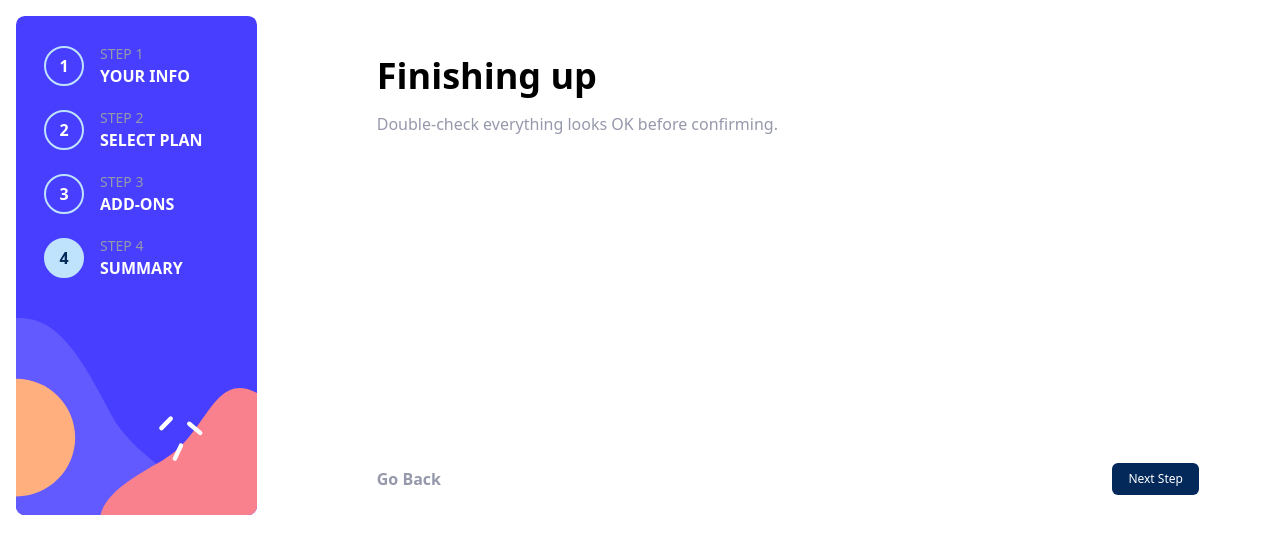
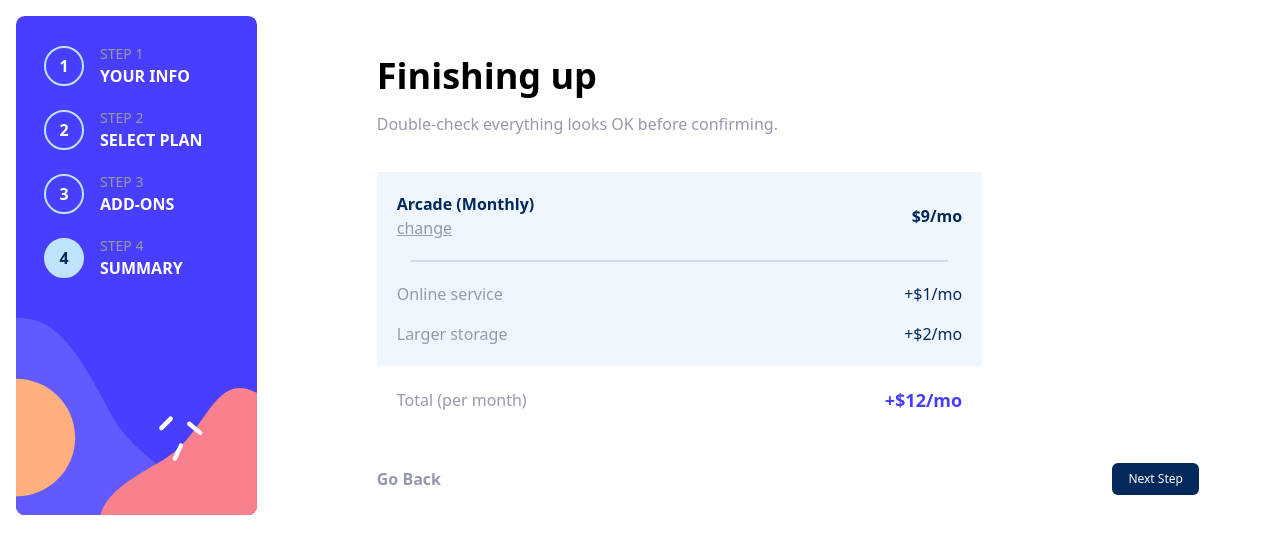
Before and after one commit to anjumali10/react-multi-step-form, a React (Vite) app: page /Summary in a window 1280 px wide. Shown: the top 554 px of the page. Built offline with nearby package versions, Linux system fonts and the light colour scheme.

Commit message:
Design summary page and thankyou page

```diff
--- a/src/components/Summary.jsx
+++ b/src/components/Summary.jsx
@@ -1,7 +1,6 @@
 import { useForm } from "react-hook-form"
 import { useNavigate } from "react-router-dom"
 import Navbar from "./Navbar";
-import Add_ons_card from "./add_ons_card";
 import { useState } from "react";
 
 function Summary() {
@@ -21,7 +20,7 @@ function Summary() {
 
   const onSubmit = (data) => {
     console.log(data); // Handle form submission
-    navigate('/Summary'); // Navigate to the next page after form submission
+    navigate('/Thankyou'); // Navigate to the next page after form submission
   };
 
   const handleGoBack = () => {
@@ -44,8 +43,29 @@ function Summary() {
           <div className="p-info">
             <h1 className='text-4xl font-bold'>Finishing up</h1>
             <p className='text-coolgray mt-4 mb-9'>Double-check everything looks OK before confirming.</p>
-            <div className="bg-magnolia ">
-
+            <div className="bg-magnolia w-[75%] p-5">
+              <div className="flex justify-between items-center">
+                <div className="flex flex-col">
+                  <p className="text-marineblue font-bold">Arcade (Monthly)</p>
+                  <p className="text-coolgray underline">change</p>
+                </div>
+                <p className="text-marineblue font-bold">$9/mo</p>
+              </div>
+              <div className="line w-[95%] h-0.5 bg-lightgray mx-auto my-5"></div>
+              <div className="flex flex-col gap-4">
+                <div className="flex justify-between items-center">
+                  <p className="text-coolgray">Online service</p>
+                  <p className="text-marineblue">+$1/mo</p>
+                </div>
+                <div className="flex justify-between items-center">
+                  <p className="text-coolgray">Larger storage</p>
+                  <p className="text-marineblue">+$2/mo</p>
+                </div>
+              </div>
+            </div>
+            <div className="p-5 flex justify-between items-center w-[75%]">
+              <p className="text-coolgray">Total (per month)</p>
+              <p className="text-purplishblue text-lg font-bold">+$12/mo</p>
             </div>
             <div className="footer absolute bottom-0 flex justify-between w-[85%] pb-5">
               <button onClick={handleGoBack} className='text-coolgray hover:text-marineblue font-bold' type="button">Go Back</button>
--- /dev/null
+++ b/src/components/Thankyou.jsx
@@ -0,0 +1,20 @@
+import React from 'react'
+import Navbar from './Navbar'
+import iconThankYou from '../assets/icon-thank-you.svg'
+
+const Thankyou = () => {
+  return (
+    <>
+    <div className="main p-4 flex w-[100%] gap-10">
+        <Navbar/>
+        <div className="right relative w-full h-min-[80vh] p-10 px-20 flex flex-col items-center justify-center gap-5">
+            <img src= {iconThankYou} alt="iconthankyou" />
+            <p className='text-marineblue text-3xl font-bold'>Thankyou!</p>
+            <p className='text-coolgray w-[50%] text-center'>Thanks for confirming your subscription! We hope you have fun using our platform. If you ever need our support, please feel free to email us at support@loremgaming.com</p>
+        </div>
+    </div>
+    </>
+  )
+}
+
+export default Thankyou
--- a/src/main.jsx
+++ b/src/main.jsx
@@ -5,6 +5,7 @@ import App from './App.jsx'
 import Plan from './components/Plan'
 import Addson from './components/Addson'
 import Summary from './components/Summary'
+import Thankyou from './components/Thankyou.jsx'
 
 import { createBrowserRouter, RouterProvider } from "react-router-dom"
 
@@ -25,6 +26,10 @@ const router = createBrowserRouter([
   {
     path: '/Summary',
     element: <Summary />,
+  },
+  {
+    path: '/Thankyou',
+    element: <Thankyou/>,
   }
 ])
 
```
